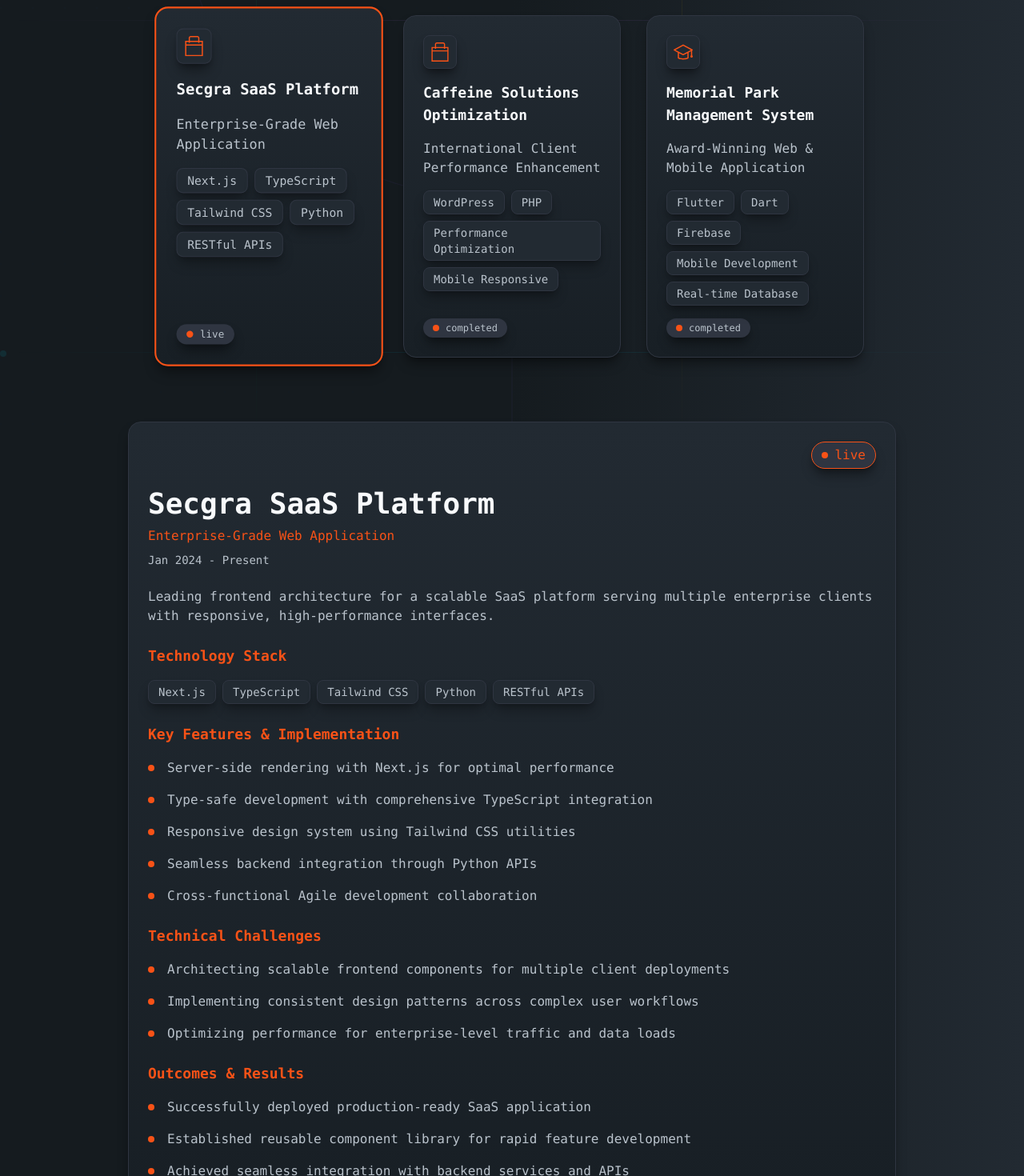
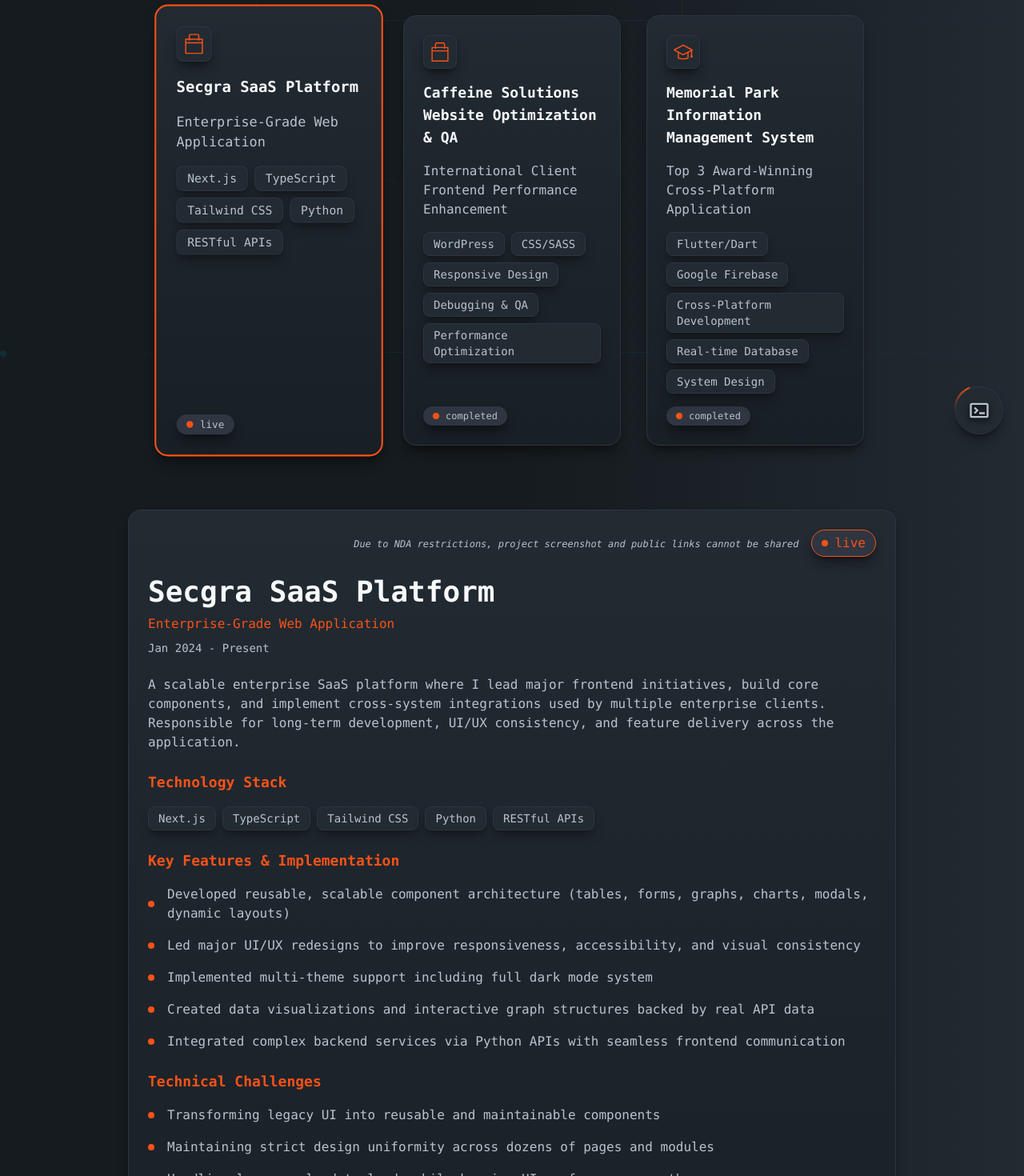
Before and after one commit to ErosAnthonySerrano/Eros_Anthony_Serrano_Portfolio, a Next.js app: page /projects in a window 1280 px wide. Shown: the part 231-1701 px from the top of the page at 80% size. Built offline with nearby package versions, Linux system fonts and the light colour scheme.

Commit message:
Redesign command box and added links for projects

```diff
--- a/src/app/projects/page.tsx
+++ b/src/app/projects/page.tsx
@@ -29,7 +29,7 @@ const Projects = () => {
       title: "Secgra SaaS Platform",
       subtitle: "Enterprise-Grade Web Application",
       description:
-        "Leading frontend architecture for a scalable SaaS platform serving multiple enterprise clients with responsive, high-performance interfaces.",
+        "A scalable enterprise SaaS platform where I lead major frontend initiatives, build core components, and implement cross-system integrations used by multiple enterprise clients. Responsible for long-term development, UI/UX consistency, and feature delivery across the application.",
       techStack: [
         "Next.js",
         "TypeScript",
@@ -38,49 +38,51 @@ const Projects = () => {
         "RESTful APIs",
       ],
       features: [
-        "Server-side rendering with Next.js for optimal performance",
-        "Type-safe development with comprehensive TypeScript integration",
-        "Responsive design system using Tailwind CSS utilities",
-        "Seamless backend integration through Python APIs",
-        "Cross-functional Agile development collaboration",
+        "Developed reusable, scalable component architecture (tables, forms, graphs, charts, modals, dynamic layouts)",
+        "Led major UI/UX redesigns to improve responsiveness, accessibility, and visual consistency",
+        "Implemented multi-theme support including full dark mode system",
+        "Created data visualizations and interactive graph structures backed by real API data",
+        "Integrated complex backend services via Python APIs with seamless frontend communication",
       ],
       impact: [
-        { label: "Active Duration", value: "12+ Months" },
-        { label: "Scale", value: "Enterprise" },
+        { label: "Active Duration", value: "Almost 2 Years (Ongoing)" },
+        { label: "Scale", value: "Enterprise Multi-Tenant SaaS" },
         { label: "Uptime", value: "99.9%" },
       ],
       status: "live",
       category: "professional",
       timeline: "Jan 2024 - Present",
       challenges: [
-        "Architecting scalable frontend components for multiple client deployments",
-        "Implementing consistent design patterns across complex user workflows",
-        "Optimizing performance for enterprise-level traffic and data loads",
+        "Transforming legacy UI into reusable and maintainable components",
+        "Maintaining strict design uniformity across dozens of pages and modules",
+        "Handling large-scale data loads while keeping UI performance smooth",
+        "Managing multiple third-party integrations with both frontend and backend requirements",
       ],
       outcomes: [
-        "Successfully deployed production-ready SaaS application",
-        "Established reusable component library for rapid feature development",
-        "Achieved seamless integration with backend services and APIs",
+        "Built and maintained core component library ensuring consistent UX across the entire platform",
+        "Redesigned multiple pages and flows to match the Secgra design environment",
+        "Implemented integrations with Salesforce, Odoo, Palo Alto, DockerHub, Okta, and Microsoft 365",
+        "Created PDF reporting features, custom graphs, and performance-optimized visual dashboards",
       ],
     },
     {
       id: "caffeine",
-      title: "Caffeine Solutions Optimization",
-      subtitle: "International Client Performance Enhancement",
+      title: "Caffeine Solutions Website Optimization & QA",
+      subtitle: "International Client Frontend Performance Enhancement",
       description:
-        "Complete website optimization project for Singapore-based client, focusing on performance, mobile responsiveness, and user experience improvements.",
+        "Spearheaded the frontend optimization and quality assurance (QA) for a Singapore-based client's production WordPress website. The primary focus was resolving critical mobile responsiveness failures and numerous visual layout bugs, resulting in significant improvements to performance and overall user experience.",
       techStack: [
         "WordPress",
-        "PHP",
+        "CSS/SASS",
+        "Responsive Design",
+        "Debugging & QA",
         "Performance Optimization",
-        "Mobile Responsive",
       ],
       features: [
-        "Comprehensive site performance audit and optimization",
-        "Mobile-first responsive design implementation",
-        "Database optimization and query performance tuning",
-        "Advanced caching strategies and CDN integration",
-        "SEO enhancements and technical improvements",
+        "Executed a rigorous frontend QA audit to identify and resolve numerous layout and styling bugs, including unexpected dividers and broken alignments.",
+        "Implemented precise CSS corrections to fix severe mobile rendering issues such as text/image overlapping, unreadable text, and stretched assets.",
+        "Enhanced the mobile-first responsive design to ensure pixel-perfect consistency across all viewports.",
+        "Conducted comprehensive site performance audits and optimization (e.g., caching, compression) to boost core web vitals.",
       ],
       impact: [
         { label: "Speed Boost", value: "65%" },
@@ -91,53 +93,53 @@ const Projects = () => {
       category: "professional",
       timeline: "2024",
       challenges: [
-        "Optimizing legacy WordPress codebase without breaking functionality",
-        "Achieving cross-device compatibility for international audience",
-        "Balancing performance improvements with existing design requirements",
+        "Diagnosing and rectifying critical mobile-specific rendering bugs across a complex, production WordPress codebase.",
+        "Optimizing legacy code without introducing regressions or breaking existing functionality.",
+        "Achieving flawless cross-device and cross-browser compatibility for an international client.",
       ],
       outcomes: [
-        "Delivered 65% improvement in page load speeds",
-        "Achieved excellent mobile performance scores",
-        "Enhanced user experience across all device types",
+        "Successfully resolved all critical mobile layout bugs, restoring the site's proper functionality and visual design on all devices.",
+        "Delivered a 65% improvement in overall page load speeds, directly contributing to better user retention.",
+        "Achieved excellent Google PageSpeed Insights mobile scores, validating the technical improvements.",
       ],
     },
     {
       id: "memorial",
-      title: "Memorial Park Management System",
-      subtitle: "Award-Winning Web & Mobile Application",
+      title: "Memorial Park Information Management System",
+      subtitle: "Top 3 Award-Winning Cross-Platform Application",
       description:
-        "Top 3 capstone project featuring comprehensive memorial park information management through innovative technology and real-time data synchronization.",
+        "Developed an award-winning (Top 3 Best Capstone) Information Management System for La Hermosa Resources and Development Corporation. This cross-platform (Web & Mobile) application centralized critical operational functions, including plot reservation, acquisition, inventory, and other core management tasks, utilizing real-time data synchronization.",
       techStack: [
-        "Flutter",
-        "Dart",
-        "Firebase",
-        "Mobile Development",
+        "Flutter/Dart",
+        "Google Firebase",
+        "Cross-Platform Development",
         "Real-time Database",
+        "System Design",
       ],
       features: [
-        "Cross-platform mobile application (iOS & Android)",
-        "Real-time database synchronization with Google Firebase",
-        "Advanced search and filtering for memorial plot data",
-        "Offline functionality with automatic data sync",
-        "Secure authentication and role-based access control",
+        "Full-stack implementation of core business logic for plot reservation and acquisition.",
+        "Created a reservation and inventory management system to track plot status and availability[cite: 16].",
+        "Cross-platform mobile and web application development using Flutter/Dart[cite: 18].",
+        "Real-time database synchronization via Google Firebase for up-to-the-minute operational data[cite: 19].",
+        "Advanced search and filtering capabilities for comprehensive memorial plot data.",
       ],
       impact: [
-        { label: "Recognition", value: "Top 3" },
-        { label: "Platform", value: "Cross-Platform" },
-        { label: "Database", value: "Real-time" },
+        { label: "Recognition", value: "Top 3 Best Capstone" },
+        { label: "Platform", value: "Cross-Platform (Web & Mobile)" },
+        { label: "Business Functions", value: "Reservation & Inventory" },
       ],
       status: "completed",
       category: "academic",
       timeline: "June 2023",
       challenges: [
-        "Designing intuitive mobile interface for complex data management",
-        "Implementing offline-first architecture with seamless sync",
-        "Creating scalable database structure for memorial park operations",
+        "Designing a cohesive, unified system architecture to handle multiple complex business operations (reservation, acquisition, inventory).",
+        "Implementing secure, role-based access control for different user types within the management team.",
+        "Managing real-time state and synchronization across web and mobile platforms using Firebase.",
       ],
       outcomes: [
-        "Recognized as Top 3 Best Capstone Project",
-        "Demonstrated innovation in mobile application development",
-        "Created practical solution for real-world memorial park management",
+        "Successfully delivered a functional, full-scale system and was recognized as the Top 3 Best Capstone Project.",
+        "Provided the client with a practical, digital solution for streamlining plot reservation and management.",
+        "Demonstrated mastery of Flutter, Dart, and Firebase for developing scalable, real-time applications.",
       ],
     },
   ];
@@ -146,16 +148,13 @@ const Projects = () => {
       <div className="flex flex-col gap-10 items-center justify-center p-5 w-full h-full lg:max-w-[75vw] lg:p-0 2xl:max-w-[60vw]">
         <h1 className="text-4xl md:text-4xl font-bold text-text text-center leading-normal">
           Project
-          <span className="text-accent">
-            {" "}
-            Laboratory
-          </span>
+          <span className="text-accent"> Laboratory</span>
         </h1>
         <div className="w-full mt-10">
-            <MainWidgets projects={projects}/>
+          <MainWidgets projects={projects} />
         </div>
         <div className="flex w-full">
-          <CommandBox/>
+          <CommandBox />
         </div>
       </div>
     </div>
--- a/src/components/command.tsx
+++ b/src/components/command.tsx
@@ -1,11 +1,34 @@
 "use client";
-import React, { useState } from "react";
+import { AiOutlineClose } from "react-icons/ai";
+import { BiTerminal } from "react-icons/bi";
+import React, { useEffect, useRef, useState } from "react";
 import { useRouter } from "next/navigation";
 
 const CommandBox = () => {
   const [commandInput, setCommandInput] = useState("");
   const [commandOutput, setCommandOutput] = React.useState<React.ReactNode>("");
   const router = useRouter();
+  const [isOpen, setIsOpen] = useState(false);
+  const inputRef = useRef<HTMLInputElement>(null);
+
+  // Auto-focus input when modal opens
+  useEffect(() => {
+    if (isOpen && inputRef.current) {
+      inputRef.current.focus();
+    }
+  }, [isOpen]);
+
+  // Close on Escape key
+  useEffect(() => {
+    const handleEscape = (e: KeyboardEvent) => {
+      if (e.key === 'Escape') {
+        setIsOpen(false);
+      }
+    };
+
+    document.addEventListener('keydown', handleEscape);
+    return () => document.removeEventListener('keydown', handleEscape);
+  }, []);
 
   const commands: Record<string, React.ReactNode | (() => void)> = {
     help: (
@@ -1101,13 +1124,58 @@ const CommandBox = () => {
   };
 
   return (
-    <div className="rounded-2xl p-px animate-rotate-border bg-conic/[from_var(--border-angle)] from-surface via-accent to-surface from-80% via-98% to-100% shadow-lg shadow-black/40  w-full max-w-full overflow-hidden  z-10">
-      <div className="bg-gradient-to-b from-surface to-surface-dark  rounded-2xl p-3 w-full max-w-full overflow-hidden">
+  <>
+      {/* FAB Button */}
+      <div className="fixed bottom-6 right-6 z-50 w-16 h-16 rounded-full p-[2px] animate-rotate-border bg-conic/[from_var(--border-angle)] from-surface via-accent to-surface from-80% via-98% to-100%">
+        <button
+          onClick={() => setIsOpen(true)}
+          className=" bg-surface text-subtle hover:text-accent h-full w-full cursor-pointer rounded-full border border-border shadow-lg shadow-black/40 hover:shadow-xl hover:shadow-black/50 transition-all duration-300 hover:scale-110 flex items-center justify-center group"
+          aria-label="Open command palette"
+        >
+          <BiTerminal className="w-7 h-7  group-hover:scale-110 transition-transform drop-shadow-md drop-shadow-black" />
+        </button>
+      </div>
+
+      {/* Modal Overlay */}
+      {isOpen && (
+        <>
+          {/* Backdrop */}
+          <div
+            className="fixed inset-0 bg-black/60 z-[60] animate-in fade-in duration-200"
+            onClick={() => setIsOpen(false)}
+          />
+
+          {/* Modal */}
+          <div className="fixed top-1/2 left-1/2 -translate-x-1/2 -translate-y-1/2 z-[70] w-[90%] max-w-2xl animate-in fade-in zoom-in-95 duration-200">
+            {/* Animated Border */}
+            <div className="rounded-2xl p-px animate-rotate-border bg-conic/[from_var(--border-angle)] from-surface via-accent to-surface from-80% via-98% to-100% shadow-2xl shadow-black/50">
+              {/* Inner Container */}
+              <div className="bg-gradient-to-b from-surface to-surface-dark rounded-2xl overflow-hidden">
+                {/* Header */}
+                <div className="flex items-center justify-between px-6 py-4 border-b border-accent/20">
+                  <div className="flex items-center gap-3">
+                    <BiTerminal  className="w-5 h-5 text-accent animate-pulse" />
+                    <h3 className="text-lg font-semibold text-accent font-mono">
+                      Command Palette
+                    </h3>
+                  </div>
+                  <button
+                    onClick={() => setIsOpen(false)}
+                    className="text-subtle hover:text-accent transition-colors"
+                    aria-label="Close"
+                  >
+                    <AiOutlineClose className="w-5 h-5" />
+                  </button>
+                </div>
+
+                {/* Command Input Section */}
+                <div className="p-6">
                   <div className="flex items-center mb-2 w-full min-w-0">
                     <span className="text-accent mr-2 text-shadow-lg text-shadow-black/30 animate-pulse flex-shrink-0">
                       $
                     </span>
                     <input
+                      ref={inputRef}
                       type="text"
                       value={commandInput}
                       onChange={(e) => setCommandInput(e.target.value)}
@@ -1116,13 +1184,28 @@ const CommandBox = () => {
                       className="bg-transparent border-none outline-none text-accent font-mono text-sm flex-1 placeholder-accent-dark caret-accent min-w-0"
                     />
                   </div>
+
+                  {/* Command Output */}
                   {commandOutput && (
-          <ul className="text-subtle text-sm whitespace-pre-wrap mt-3 border-t border-gray-600 pt-3 overflow-hidden break-words">
+                    <div className="text-subtle text-sm whitespace-pre-wrap mt-3 border-t border-accent/20 pt-3 overflow-hidden break-words">
                       {commandOutput}
-          </ul>
+                    </div>
                   )}
+
+                  {/* Help text */}
+                  <div className="mt-6 pt-4 border-t border-accent/10">
+                    <p className="text-sm text-subtle">
+                      <span className="text-accent font-semibold">Tip:</span>{' '}
+                      Press <kbd className="px-2 py-1 bg-surface-dark rounded text-xs border border-accent/20">ESC</kbd> to close
+                    </p>
                   </div>
                 </div>
+              </div>
+            </div>
+          </div>
+        </>
+      )}
+    </>
   );
 };
 
--- a/src/components/projects/details.tsx
+++ b/src/components/projects/details.tsx
@@ -1,5 +1,7 @@
+import { BiLink } from "react-icons/bi";
 import React from "react";
 import SmallWidgets from "../small-widgets";
+import Link from "next/link";
 interface Project {
   id: string;
   title: string;
@@ -26,9 +28,28 @@ const ProjectDetails: React.FC<ProjectDetailsProps> = ({ project }) => {
     <div className="flex flex-col gap-6 w-full bg-gradient-to-b from-surface to-surface-dark shadow-lg shadow-black/40 border border-border p-6 rounded-2xl z-10">
       {/* Status */}
       <div className="flex justify-end w-full">
-        <div className="border border-accent bg-surface-light shadow-lg shadow-black/40 text-accent px-3 py-1 rounded-full flex flex-row items-center gap-2">
-          <div className="w-2 h-2 bg-accent rounded-full" />
-          {project.status}
+        <div className="flex flex-row items-center gap-4">
+          {/* Link */}
+          <div>
+            {project.id === 'secgra' ? (
+              <span className="text-subtle italic text-xs">{"Due to NDA restrictions, project screenshot and public links cannot be shared"}</span>
+            ) : project.id === 'caffeine' ? (
+              <Link href={"https://www.caffeinesolutions.sg/"} target="_blank" className="cursor-pointer rounded-full bg-surface text-subtle hover:text-accent border border-border hover:border-accent shadow-lg shadow-black/40 w-10 h-10 flex items-center justify-center hover:-translate-y-1 transition-all transform duration-150 active:scale-90 active:shadow-inner">
+                <BiLink className="w-6 h-6 drop-shadow-md drop-shadow-black"/>
+              </Link>
+            ) : project.id === 'memorial' ? (
+              <Link href={"https://mpimscapstoneproject.web.app/"} target="_blank" className="cursor-pointer rounded-full bg-surface text-subtle hover:text-accent border border-border hover:border-accent shadow-lg shadow-black/40 w-10 h-10 flex items-center justify-center hover:-translate-y-1 transition-all transform duration-150 active:scale-90 active:shadow-inner">
+                <BiLink className="w-6 h-6 drop-shadow-md drop-shadow-black"/>
+              </Link>
+            ) : (
+              <div></div>
+            )}
+          </div>
+          {/* Status */}
+          <div className="border border-accent bg-surface-light shadow-lg shadow-black/40 text-accent px-3 py-1 rounded-full flex flex-row items-center gap-2">
+            <div className="w-2 h-2 bg-accent rounded-full" />
+            {project.status}
+          </div>
         </div>
       </div>
       {/* Title */}
```
Lines whose indentation alone changed are shown as unchanged.
